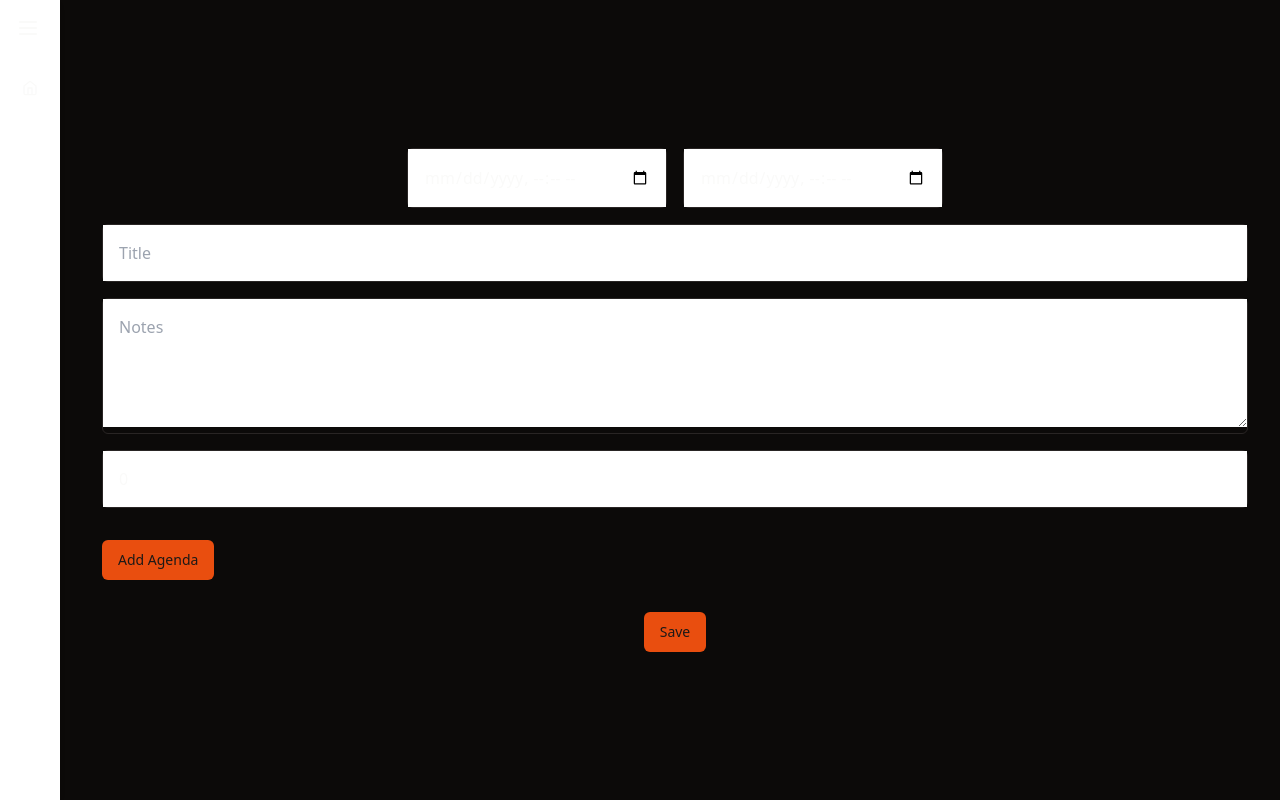
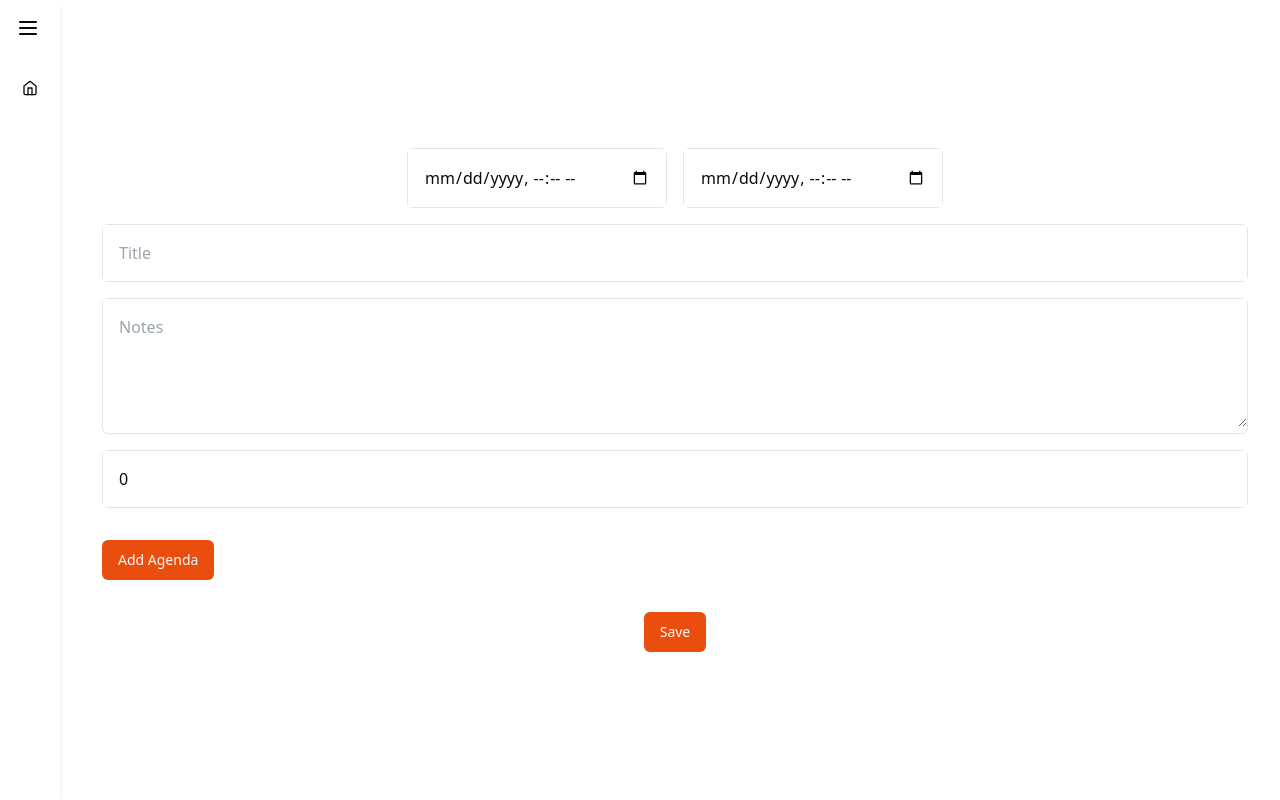
Before and after one commit to kherin/armada-404, a React (Vite) app in the folder frontend/: page / in a window 1280 px wide. Both pictures are taken after a click on the button "New Meeting". Built offline with nearby package versions, Linux system fonts and the light colour scheme.

Commit message:
light fix

```diff
--- a/frontend/src/Root.tsx
+++ b/frontend/src/Root.tsx
@@ -5,9 +5,9 @@ import Sidebar from "./components/sidebar";
 const Root = () => {
     return (
         <>
-            <ThemeProvider defaultTheme="dark" storageKey="vite-ui-theme">
+            <ThemeProvider defaultTheme="light" storageKey="vite-ui-theme">
                 <Sidebar />
-                <div className="ml-[70px] h-screen">
+                <div className="ml-[70px] h-screen overflow-hidden">
                     <Outlet />
                 </div>
             </ThemeProvider>
--- a/frontend/src/pages/dashboard.tsx
+++ b/frontend/src/pages/dashboard.tsx
@@ -59,7 +59,7 @@ const Dashboard = () => {
 
     const [showNewMeetingForm, setShowMeetingForm] = useState(false)
     return (
-        <div className='container flex flex-col justify-center items-center h-full'>
+        <div className='container flex flex-col justify-center items-center h-full overflow-y-scroll'>
             {!showNewMeetingForm && <Button className='bg-sdorange text-white' variant={'outline'} onClick={() => setShowMeetingForm(!showNewMeetingForm)}>New Meeting</Button>}
 
             {showNewMeetingForm && <>
@@ -74,7 +74,7 @@ const Dashboard = () => {
                     </form>
                 </Form>
 
-                <form onSubmit={agendaForm.handleSubmit(onSubmit)} className="space-y-8 w-full">
+                <form className="space-y-8 w-full">
                     <div className='flex flex-col space-y-4 w-full'>
                         <div className='border rounded-md w-full'>
                             <input className='w-full p-4' value={currentAgenda.title} onChange={(e: any) => setCurrentAgenda({ ...currentAgenda, title: e.target.value })} placeholder='Title'></input>
@@ -94,7 +94,7 @@ const Dashboard = () => {
 
             </>}
 
-            <div className='my-4 w-full'>
+            <div className='my-4 w-full space-y-4'>
                 {agendas.map((agenda) => {
                     return (
                         <div className='flex p-4 border rounded-md shadow-md w-full justify-between items-center gap-4'>
```
